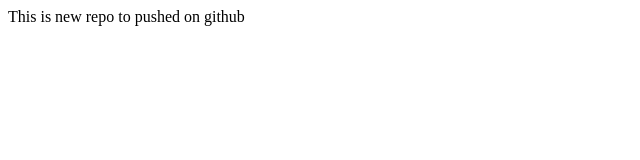
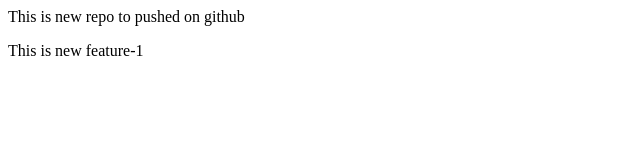
Before and after one commit to Aman-2004/Localrepo, a plain HTML site: page index.html in a window 1280 px wide. Shown: the whole page, without its empty margins (0-640 px from the left). Drawn offline with Linux system fonts and the light colour scheme.

Commit message:
step-1 Added new feature

```diff
--- a/index.html
+++ b/index.html
@@ -1 +1,2 @@
 <p>This is new repo to pushed on github</p>
+<p>This is new feature-1</p>
```
